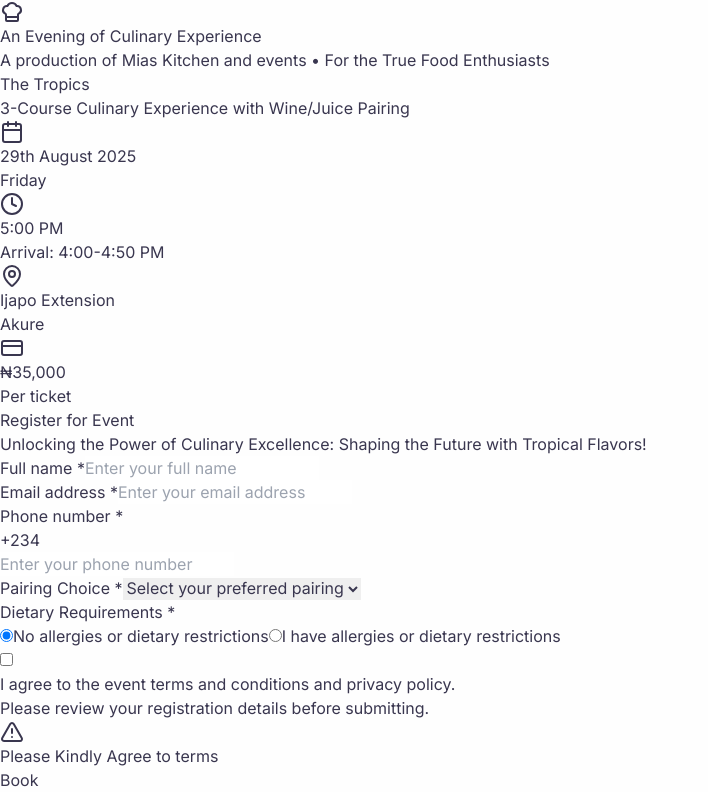
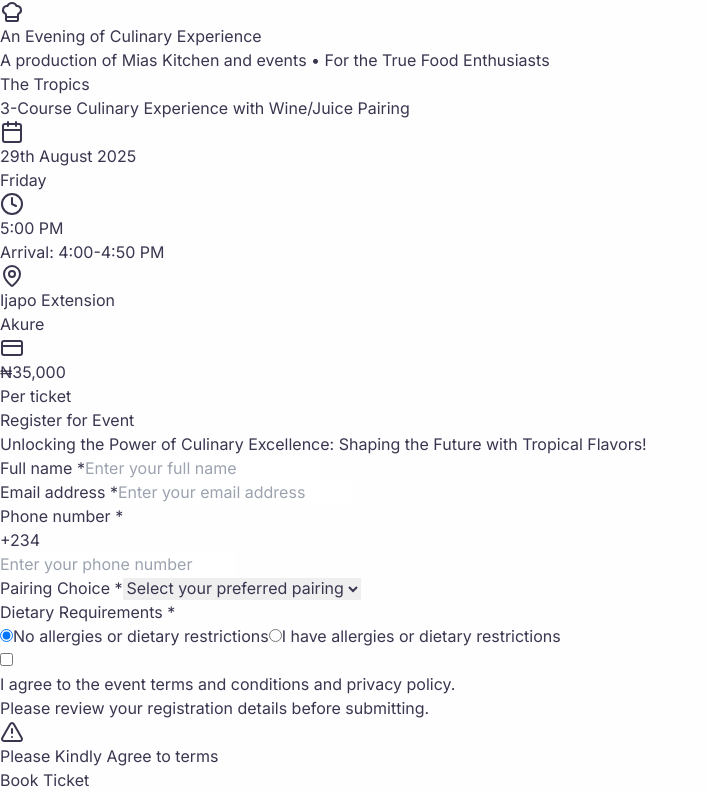
Before and after one commit to superwaih/events-app, a Next.js app: page / in a window 1280 px wide. Shown: the top 792 px of the page, without its empty margins (0-708 px from the left). Built offline with nearby package versions, Linux system fonts and the light colour scheme; no server answers; the database is empty.

Commit message:
update text

```diff
--- a/components/booking-components/registration-form.tsx
+++ b/components/booking-components/registration-form.tsx
@@ -109,7 +109,7 @@ export function RegistrationForm({
               }`}
             >
               <option value="">Select your preferred pairing</option>
-              <option value="wine">Wine Pairing (Alcholic)</option>
+              <option value="wine">Wine Pairing (Alcoholic)</option>
               <option value="juice">Juice Pairing</option>
             </select>
           </FormField>
@@ -215,7 +215,7 @@ export function RegistrationForm({
               ? 'Processing Registration...'
               : ticketCounts.available === 0
                 ? 'Event Sold Out'
-                : 'Book'
+                : 'Book Ticket'
             }
           </button>
         </form>
```
